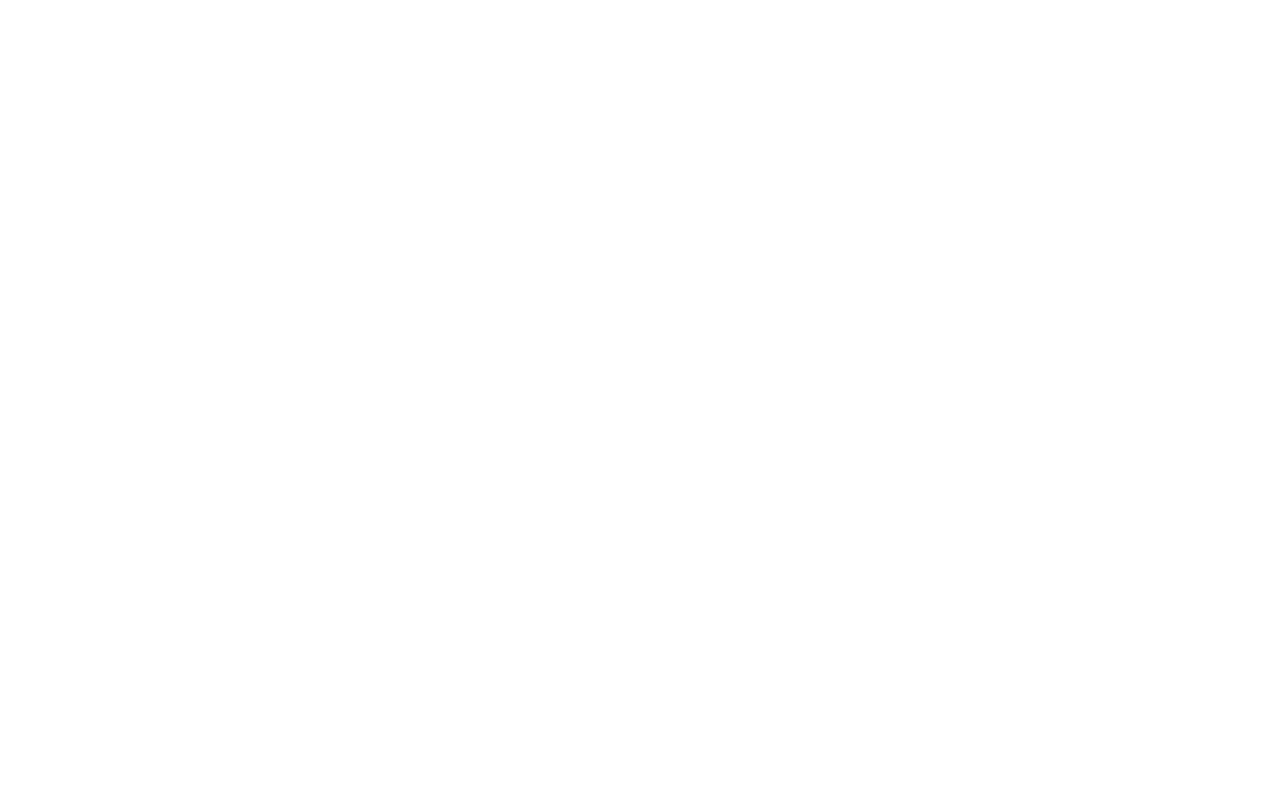
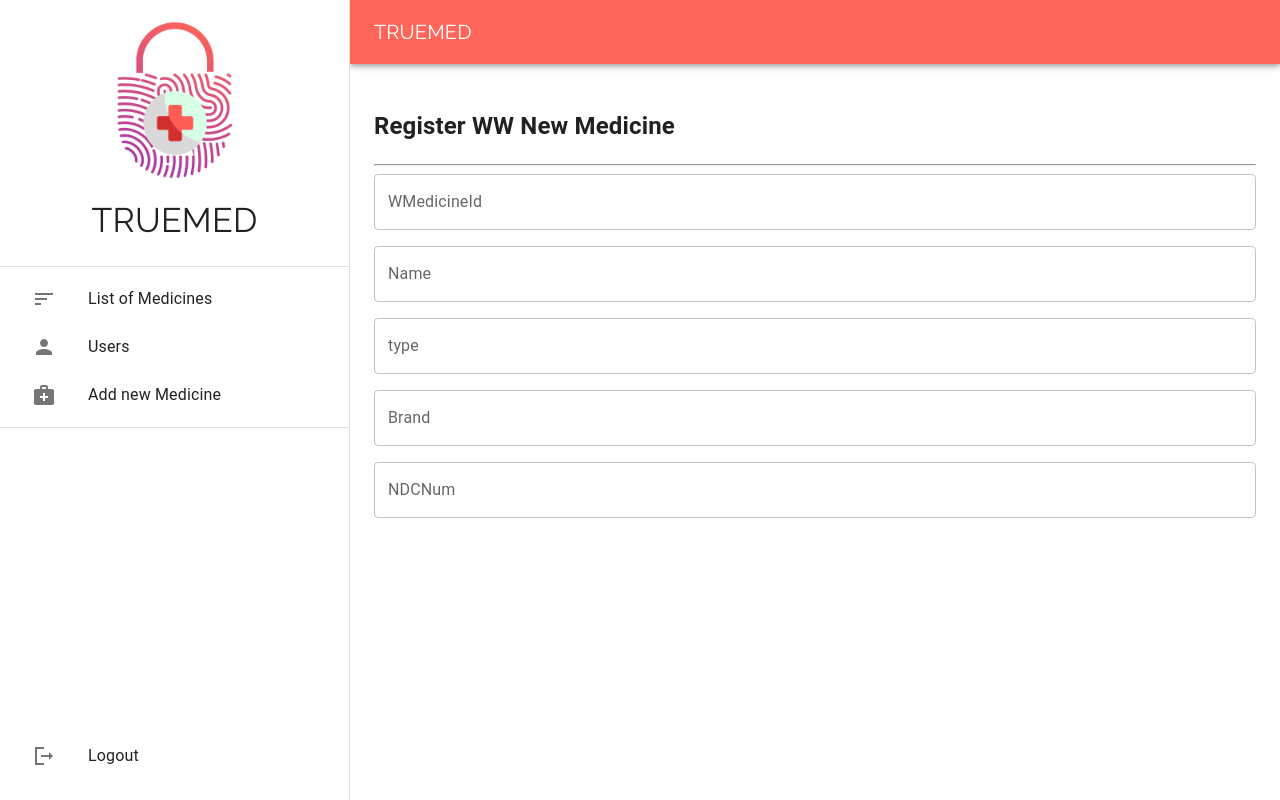
Before and after one commit to Final-Year-Project-NIT-KKR/truemed, a React (Create React App) app: page /admin/newMed in a window 1280 px wide. Before the commit this address had no page. Built offline with nearby package versions, Linux system fonts and the light colour scheme.

Commit message:
Added New Medicin Page

```diff
--- a/public/index.html
+++ b/public/index.html
@@ -24,8 +24,8 @@
       work correctly both with client-side routing and a non-root public URL.
       Learn how to configure a non-root public URL by running `npm run build`.
     -->
-    <link  rel="stylesheet" href="https://fonts.googleapis.com/icon?family=Material+Icons" />
-    <link rel="stylesheet" href="https://fonts.googleapis.com/css?family=Roboto:300,400,500,700&display=swap" />
+    <!-- <link  rel="stylesheet" href="https://fonts.googleapis.com/icon?family=Material+Icons" />
+    <link rel="stylesheet" href="https://fonts.googleapis.com/css?family=Roboto:300,400,500,700&display=swap" /> -->
 
     <title>React App</title>
   </head>
--- a/src/App.css
+++ b/src/App.css
@@ -1,4 +1,9 @@
 @import url('https://fonts.googleapis.com/css?family=Raleway');
+@import url('https://fonts.googleapis.com/css?family=Josefin+Sans');
+
+ body{
+  font-family: 'Raleway', cursive;
+}
 
 .App {
   text-align: center;
--- a/src/App.js
+++ b/src/App.js
@@ -1,9 +1,11 @@
-import HomeAdmRegMed from './components/HomeAdmRegMed';
+import HomeAdmRegMed from './components/ResponsiveDrawer';
 import './App.css';
 import * as React from 'react';
 import { ThemeProvider, createTheme } from '@mui/material/styles';
 import { BrowserRouter, Routes, Route } from "react-router-dom";
-
+import AddNewMed from './components/AddNewMed';
+import ResponsiveDrawer from './components/ResponsiveDrawer';
+import MedicineTable from './components/MedicineTable';
 const theme = createTheme({
   palette: {
     primary: {
@@ -17,15 +19,15 @@ const theme = createTheme({
 
 function App() {
   return <ThemeProvider theme={theme}>
-    {/* <ResponsiveDrawer /> */}
     <BrowserRouter>
       <Routes>
-        <Route path="/" element={<HomeAdmRegMed />}>
+        <Route path="/admin" element={<ResponsiveDrawer componentToPass={<MedicineTable/>}  />} />
+        <Route path="/admin/newMed" element={<ResponsiveDrawer componentToPass={<AddNewMed/>}  />} />
           {/* <Route index element={<Home />} />
           <Route path="blogs" element={<Blogs />} />
           <Route path="contact" element={<Contact />} />
           <Route path="*" element={<NoPage />} /> */}
-        </Route>
+
       </Routes>
     </BrowserRouter>
   </ThemeProvider>;
--- /dev/null
+++ b/src/components/AddNewMed.js
@@ -0,0 +1,26 @@
+import React from 'react'
+import { Stack} from '@mui/material'
+import Box from '@mui/material/Box';
+import TextField from '@mui/material/TextField'
+import '../App.css'
+function AddNewMed() {
+  return (
+    <div>
+        <Box >
+        <h2>Register WW New Medicine</h2>
+        <hr/>
+        <Stack spacing={2}>
+        <TextField id="outlined-basic" label="WMedicineId" variant="outlined" />
+        <TextField id="outlined-basic" label="Name" variant="outlined" />
+        <TextField id="outlined-basic" label="type" variant="outlined" />
+        <TextField id="outlined-basic" label="Brand" variant="outlined" />
+        <TextField id="outlined-basic" label="NDCNum" variant="outlined" />
+
+
+        </Stack>
+        </Box>
+    </div>
+  )
+}
+
+export default AddNewMed
--- a/src/components/HomeAdmRegMed.js
+++ b/src/components/HomeAdmRegMed.js
@@ -1,11 +1,10 @@
 import React from 'react'
-import MedicineTable from './MedicineTable'
 import ResponsiveDrawer from './ResponsiveDrawer'
 function HomeAdmRegMed() {
   return (
     <div>
         <ResponsiveDrawer/>
-        <MedicineTable/>
+        {/* <MedicineTable/> */}
     </div>
   )
 }
--- a/src/components/MedicineTable.js
+++ b/src/components/MedicineTable.js
@@ -219,7 +219,7 @@ export default function MedicineTable() {
   const [selected, setSelected] = React.useState([]);
   const [page, setPage] = React.useState(0);
   const [dense, setDense] = React.useState(false);
-  const [rowsPerPage, setRowsPerPage] = React.useState(15);
+  const [rowsPerPage, setRowsPerPage] = React.useState(5);
 
   const handleRequestSort = (event, property) => {
     const isAsc = orderBy === property && order === 'asc';
--- a/src/components/ResponsiveDrawer.js
+++ b/src/components/ResponsiveDrawer.js
@@ -21,16 +21,23 @@ import LogoutSharpIcon from '@mui/icons-material/LogoutSharp';
 import MedicineTable from './MedicineTable';
 import logo from '../images/logo_without_background.png'
 import { Stack } from '@mui/system';
-const drawerWidth = 450;
+import AddNewMed from './AddNewMed';
+import {useLocation} from 'react-router-dom'
+
+const drawerWidth = 350;
 
 function ResponsiveDrawer(props) {
+
+  const componentToPass = props.componentToPass;
+
   const { window } = props;
   const [mobileOpen, setMobileOpen] = React.useState(false);
+  const location = useLocation()
+  console.log(location.pathname)
 
   const handleDrawerToggle = () => {
     setMobileOpen(!mobileOpen);
   };
-
   const drawer = (
     <div sx={{fontFamily: 'raleway'}}>
       {/* <Toolbar /> */}
@@ -134,7 +141,8 @@ function ResponsiveDrawer(props) {
         sx={{ flexGrow: 1, p: 3, width: { sm: `calc(100% - ${drawerWidth}px)` } }}
       >
         <Toolbar />
-        <MedicineTable/>
+
+        {componentToPass}
       </Box>
     </Box>
   );
--- a/src/data_providers/medicine_data_provider.js
+++ b/src/data_providers/medicine_data_provider.js
@@ -97,7 +97,7 @@ const MEDICINE_LIST_ABI = [
     "type": "function"
   }
 ]
-  const MEDICINE_LIST_ADDRESS = "0x89622E60c7D4549cf54FFCDF175774eCe1e25010"
+  const MEDICINE_LIST_ADDRESS = "0x51E00d3a1B925BfE9b94F9847C6e8B32445c8A8a"
 
 async function loadMedicineData(){
     const web3 = new Web3(Web3.givenProvider || "http://localhost:7545")
--- a/src/index.css
+++ b/src/index.css
@@ -1,7 +1,8 @@
+
 body {
   margin: 0;
   font-family: -apple-system, BlinkMacSystemFont, 'Segoe UI', 'Roboto', 'Oxygen',
-    'Ubuntu', 'Cantarell', 'Fira Sans', 'Droid Sans', 'Helvetica Neue',
+    'Ubuntu', 'Cantarell', 'Fira Sans', 'Droid Sans', 'Helvetica Neue' ,
     sans-serif;
   -webkit-font-smoothing: antialiased;
   -moz-osx-font-smoothing: grayscale;
```
Lines whose indentation alone changed are shown as unchanged.
